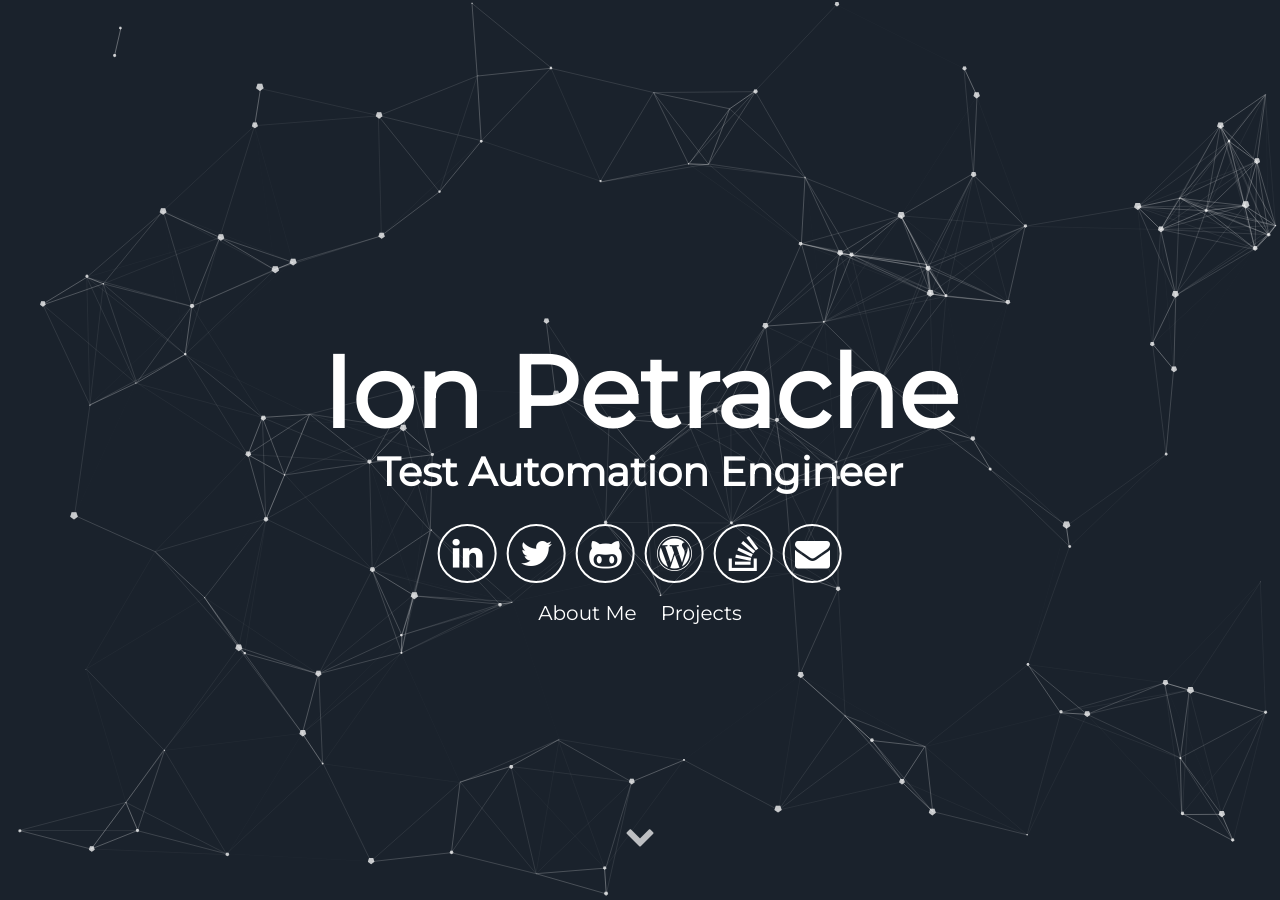
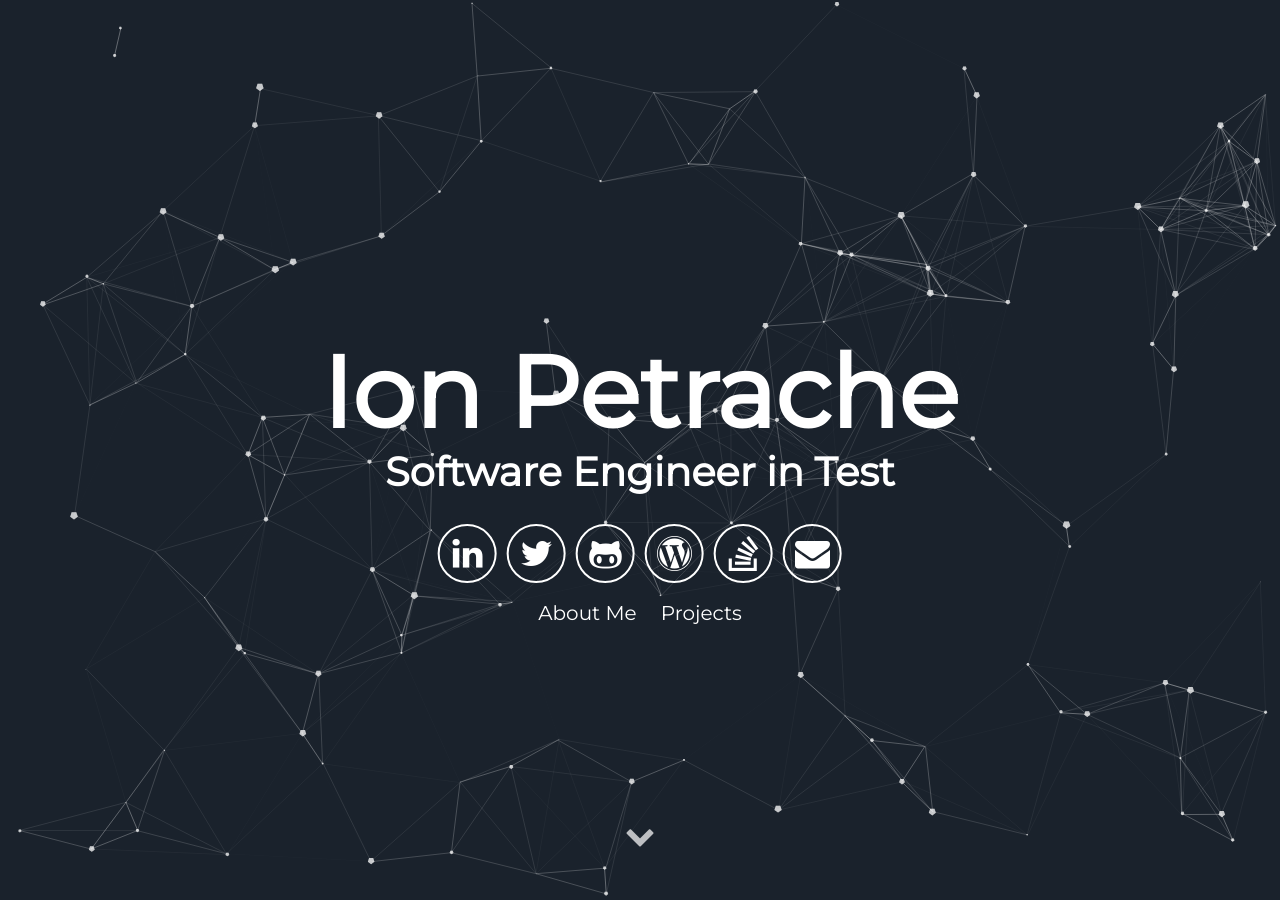
Before and after one commit to ionutpetrache/ionutpetrache.github.io, a Jekyll site: the page built from index.html, in a window 1280 px wide and 900 px high. Built offline with Jekyll 4.4.1, drawn with Linux system fonts in a browser that asks for light colours.

Commit message:
Change job title

```diff
--- a/_config.yml
+++ b/_config.yml
@@ -8,7 +8,7 @@ url: https://ionutpetrache.github.io/
 # User settings
 username: Ion Petrache
 user_description: Hi there,</br> I am Ion, a software engineer with focus on testing and code quality.</br> I help teams and organisations with implementation of testing automation strategies for their products.
-user_title: Test Automation Engineer
+user_title: Software Engineer in Test
 email: ionpetrache@gmail.com
 twitter_link: https://twitter.com/ionpetrache
 github_link:  https://github.com/ionutpetrache
```
